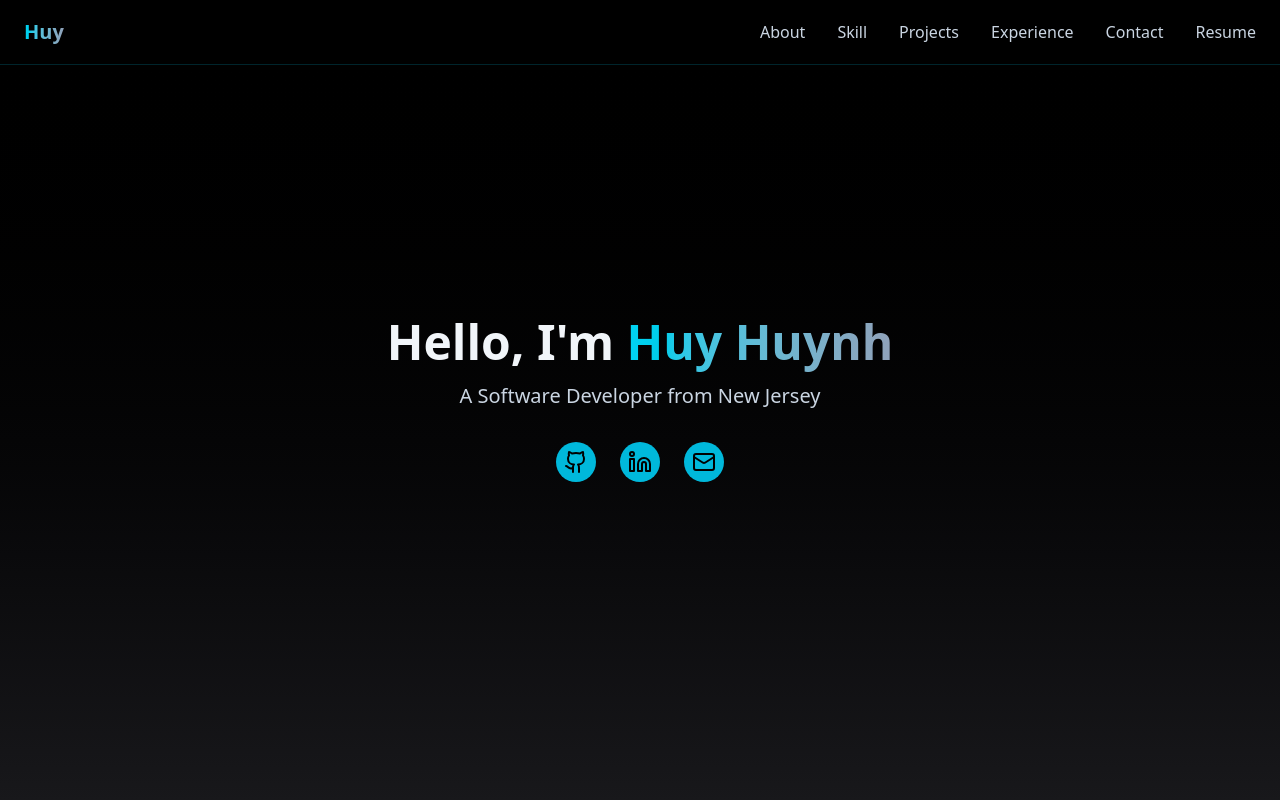
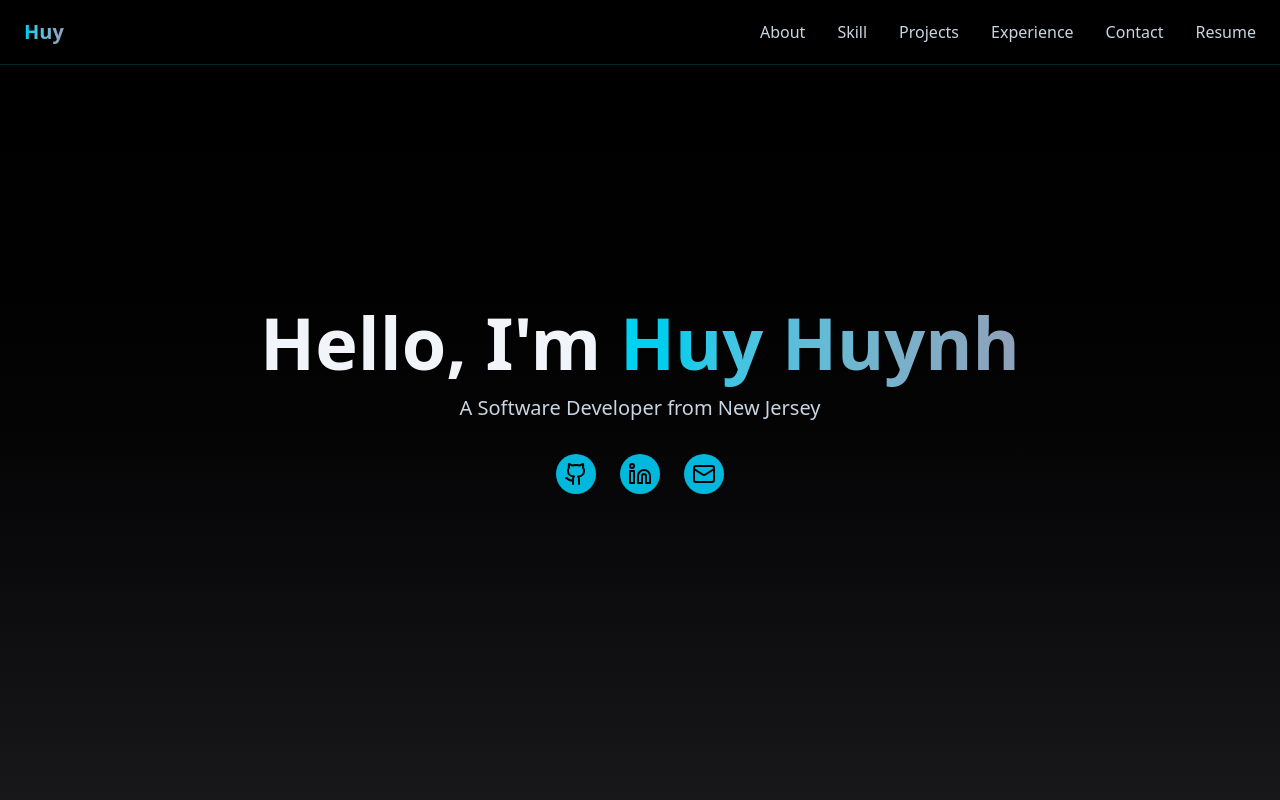
Before and after one commit to HuyGHuynh/Portfolio, a React (Vite) app: page / in a window 1280 px wide. Shown: the top 800 px of the page. Built offline with nearby package versions, Linux system fonts and the light colour scheme.

Commit message:
Remove gap between components at navbar

```diff
--- a/src/components/Hero.jsx
+++ b/src/components/Hero.jsx
@@ -3,7 +3,7 @@ import SocialButton from "./SocialButton";
 export default function Hero() {
   return (
     <section id="hero" className="bg-gradient-to-b from-black to-zinc-900 h-dvh flex flex-col justify-center items-center gap-4 px-4">
-      <h1 className="text-4xl md:text-5xl text-center font-bold text-slate-100">Hello, I'm <span className="bg-gradient-to-r from-cyan-400 to-slate-400 bg-clip-text text-transparent">Huy Huynh</span></h1>
+      <h1 className="text-4xl md:text-6xl lg:text-7xl text-center font-bold text-slate-100">Hello, I'm <span className="bg-gradient-to-r from-cyan-400 to-slate-400 bg-clip-text text-transparent">Huy Huynh</span></h1>
       <p className="text-lg md:text-xl text-center text-slate-300">A Software Developer from New Jersey</p>
       <div className="flex gap-6 mt-4">
         <a href="https://github.com/HuyGHuynh" target="_blank" rel="noopener noreferrer">
--- a/src/components/Navbar.jsx
+++ b/src/components/Navbar.jsx
@@ -5,7 +5,7 @@ export default function Navbar() {
 
   return (
     <nav className="fixed top-0 left-0 w-full z-50 bg-black/80 backdrop-blur-md border-b border-cyan-500/20">
-      <div className="flex items-center justify-between h-16 px-6 max-w-7xl mx-auto">
+      <div className="flex items-center justify-between h-16 px-6">
         <a href="#hero" className="font-bold text-xl bg-gradient-to-r from-cyan-400 to-slate-400 bg-clip-text text-transparent hover:from-cyan-300 hover:to-slate-300 hover:scale-110 transition-all" onClick={() => setOpen(false)}>
           Huy
         </a>
```
